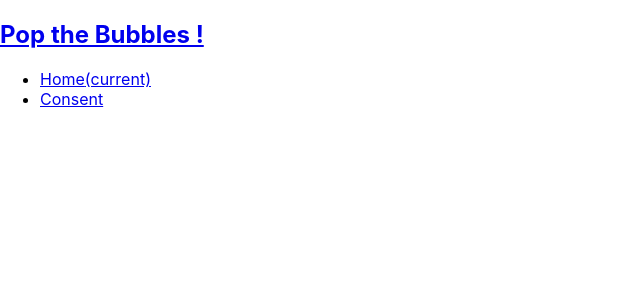
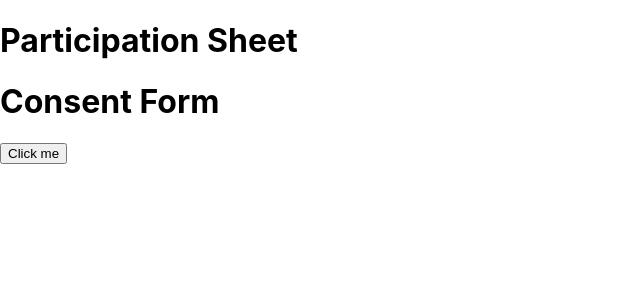
Before and after one commit to Nightwarri0R/Fitts-Law-with-React, a React (Create React App) app in the folder Frontend/game/: page / in a window 1280 px wide. Shown: the top 300 px of the page, without its empty margins (0-640 px from the left). Built offline with nearby package versions, Linux system fonts and the light colour scheme.

Commit message:
Working on the consent page component

```diff
--- a/Frontend/game/src/App.js
+++ b/Frontend/game/src/App.js
@@ -1,33 +1,18 @@
 import { BrowserRouter as Router, Route, Switch, Link } from "react-router-dom";
 import Consent from './components/Consent';
-import Interface from './components/Interface';
+import Button from './components/Button'
+
 import React from "react";
 
 
 function App() {
   return (
-    <div>
-      <div className="menu_container">
 
-        <Router>
+    <div><Consent/>
+      <div>
+        <Button/>
+        </div></div>
 
-
-          <Switch>
-            <Route path="/about">
-
-            </Route>
-            <Route path="/components/Consent'">
-              <Consent/>
-            </Route>
-            <Route path="/">
-              <Interface/>
-            </Route>
-          </Switch>
-
-        </Router>
-
-      </div>
-    </div>
       );
       }
 
--- /dev/null
+++ b/Frontend/game/src/components/Button.jsx
@@ -0,0 +1,41 @@
+import { render } from '@testing-library/react';
+import React from 'react'
+import { BrowserRouter as Router, Route, Switch, Link } from "react-router-dom";
+import App from '../App';
+
+//  const Button = () => {
+//     return (
+//         <div>
+//             <Router>
+//             <Link to="/">
+//                 <button type="button">Home</button>
+//             </Link>
+//             <Route path="/" exact component={App}/>
+//             </Router>
+//         </div>
+//     )
+// }
+
+
+
+class Button extends React.Component {
+    handleClick = () => {
+        <Router>
+            <Link to="/">
+                <button type="button">Home</button>
+            </Link>
+            <Route path="/" exact component={App} />
+        </Router>
+    }
+
+
+    render() {
+        return (
+            <button onClick={this.handleClick}>
+                Click me
+            </button>
+        );
+    }
+}
+
+export default Button;
--- a/Frontend/game/src/components/Consent.jsx
+++ b/Frontend/game/src/components/Consent.jsx
@@ -1,38 +1,31 @@
 
 import React from 'react'
 import { BrowserRouter as Link } from "react-router-dom";
+import Button from './Button';
+
+
+
 
 const Consent = () => {
 
   return (
     <div>
-      <h1>Consent Form</h1>
+      <h1 id="Participation_tittle">Participation Sheet</h1>
       <p>
-        Helloo there this is test 1
+
       </p>
+      <div>
+        <h1 id=""> Consent Form</h1>
+        <p>
+
+        </p>
+      </div>
     </div>
   )
 }
+export default Consent;
 
 
-
-
- const Consent1 = () => {
-  return (
-    <div>
-      <Link to ={Consent} >
-        <button >
-          <p>Click me</p>
-        </button>
-      </Link>
-
-    </div>
-  )
-}
-
-
-
-export default Consent;
 
 // import React, { useState } from "react";
 // import { Document, Page } from "react-pdf";
--- a/Frontend/game/src/index.js
+++ b/Frontend/game/src/index.js
@@ -2,8 +2,9 @@ import React from 'react';
 import ReactDOM from 'react-dom';
 import './index.css';
 import App from './App';
+import Button from './components/Button'
 import reportWebVitals from './reportWebVitals';
-export {default as Consent} from './components/Consent';
+
 
 
 ReactDOM.render(
```
Also changed, not shown: 1 other file (tests, documents, lock files or other folders).
